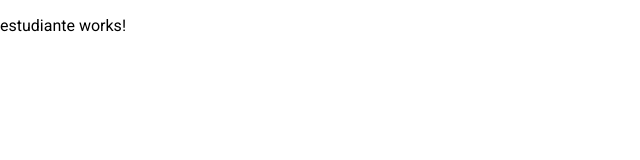
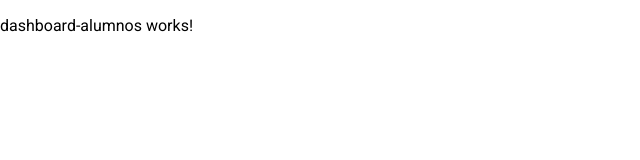
Before and after one commit to Arodiluna/hackaton, an Angular app: page /estudiante/dashboard_estudiante in a window 1280 px wide. Shown: the top 160 px of the page, without its empty margins (0-640 px from the left). Built offline with nearby package versions, Linux system fonts and the light colour scheme.

Commit message:
Rutas
Corrección rutas

```diff
--- a/src/app/app-routing.module.ts
+++ b/src/app/app-routing.module.ts
@@ -12,6 +12,7 @@ import { EstudianteComponent } from './pages/estudiante/estudiante.component';
 import { QuizComponent } from './pages/quiz/quiz.component';
 import { DashboardAlumnosComponent } from './pages/dashboard-alumnos/dashboard-alumnos.component';
 import { QuizAlumnosComponent } from './pages/quiz-alumnos/quiz-alumnos.component';
+import { InclusionComponent } from './pages/inclusion/inclusion.component';
 
 const routes: Routes = [
   {
@@ -26,6 +27,10 @@ const routes: Routes = [
   {
     path: 'registro',
     component: RegistroComponent
+  },
+  {
+    path: 'inclusion',
+    component: InclusionComponent
   },
   {
     path: 'home',
--- a/src/app/pages/estudiante/estudiante.component.html
+++ b/src/app/pages/estudiante/estudiante.component.html
@@ -1 +1 @@
-<p>estudiante works!</p>
+<router-outlet></router-outlet>
```
